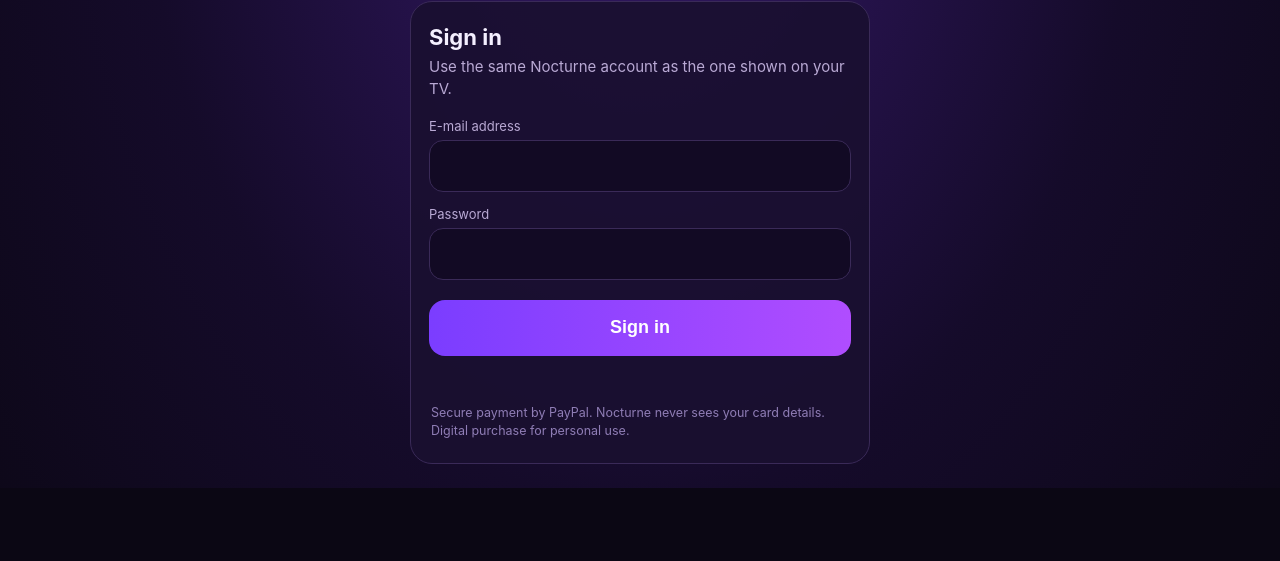
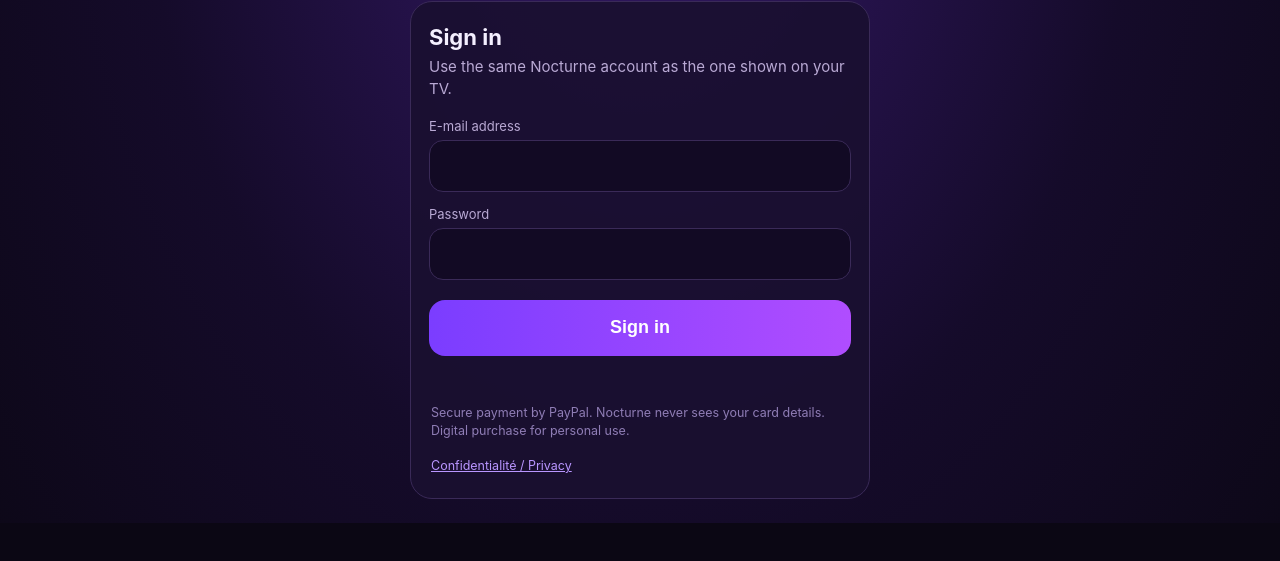
Before and after one commit to budsk1ns11-svg/nocturne-tv, a plain HTML site: page pay.html in a window 1280 px wide. Shown: the part 103-664 px from the top of the page. Drawn offline with Linux system fonts and the light colour scheme.

Commit message:
Mise a jour pay.html

```diff
--- a/pay.html
+++ b/pay.html
@@ -57,6 +57,7 @@ input:focus{border-color:var(--acc);background:#1a0f33}
     </div>
     <div class="msg" id="msg"></div>
     <p class="note" id="note"></p>
+    <p class="note"><a href="confidentialite.html" style="color:#b996ff">Confidentialité / Privacy</a></p>
   </div>
 </main>
 <script>
```
